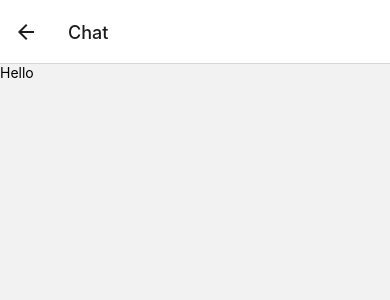
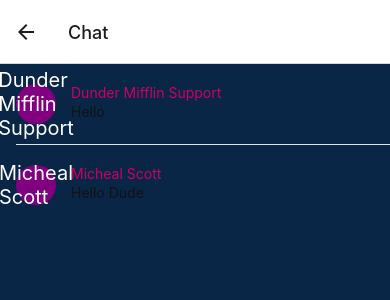
Before and after one commit to bstkpnr/live-chat-react-native, a React Native app: screen /Chat in a window 390 px wide. Shown: the top 300 px of the page. Built offline with nearby package versions, Linux system fonts and the light colour scheme.

Commit message:
edit fix

```diff
--- /dev/null
+++ b/components/Button.js
@@ -0,0 +1,11 @@
+import React from 'react'
+import { TouchableOpacity,Text } from 'react-native'
+import { register_style } from './style/component_styles'
+
+export default function Button({title}) {
+  return (
+    <TouchableOpacity style={register_style.container_x}>
+    <Text style={register_style.btn_title}>{title}</Text>
+</TouchableOpacity>
+  )
+}
--- /dev/null
+++ b/components/Contact.js
@@ -0,0 +1,17 @@
+import React from 'react'
+import {Text,View,TouchableOpacity} from 'react-native'
+import { chat_style } from './style/component_styles'
+
+export default function Contact({customer_name,subtitle,onPress}) {
+  return (
+    <TouchableOpacity style={chat_style.chat_row} onPress={onPress}>
+    <View style={chat_style.user_avatar}>
+      <Text style={chat_style.avatar_name}>{customer_name}</Text>
+    </View>
+    <View style={chat_style.text_container}>
+      <Text style={chat_style.customer_name}>{customer_name}</Text>
+      <Text style={chat_style.subtitle}>{subtitle}</Text>
+    </View>
+  </TouchableOpacity>
+  )
+}
--- /dev/null
+++ b/components/style/component_styles.js
@@ -0,0 +1,116 @@
+import { StyleSheet, Dimensions } from 'react-native'
+
+const deviceSize = Dimensions.get('window')
+
+const main_style=StyleSheet.create({
+    main:{
+        backgroundColor: '#0A2647',
+         flex: 1,
+         alignItems: 'center',
+         justifyContent: 'center' ,
+      },
+      text_input:{
+
+        height: 20,
+        width:100,
+        margin: 5,
+        borderWidth: 1,
+        padding: 10,
+}
+
+
+})
+const chat_style=StyleSheet.create({
+    chat_main:{
+        backgroundColor: '#0A2647',
+        flex:1
+
+      },
+      customer_name:{
+
+        fontSize:14,
+        color:"#cc0066",
+
+},
+subtitle:{
+marginTop:2,
+color:"#121212"
+},
+serprator:{
+    height:StyleSheet.hairlineWidth,
+    backgroundColor:'#e2e2e2',
+    marginStart:16
+
+},
+chat_row:{
+    flexDirection:'row',
+    paddingHorizontal:16,
+    paddingVertical:20
+},
+
+text_container:{
+flex:1,
+marginStart:15
+},
+user_avatar:{
+    backgroundColor:'purple',
+    height:40,
+    width:40,
+    borderRadius:20,
+    alignItems:'center',
+    justifyContent:'center'
+
+},
+avatar_name:{
+    fontSize:20,
+    color:'white'
+},
+
+
+
+})
+const register_style=StyleSheet.create({
+    main:{
+        backgroundColor: '#0A2647',
+         flex: 1,
+         alignItems: 'center',
+         justifyContent: 'center' ,
+      },
+      container:{
+      flex:1
+},
+title:{
+    fontSize:26,
+    color:'white',
+    fontWeight:"800"
+},
+content:{
+    padding:32
+},
+input:{
+    backgroundColor:'white',
+    fontSize:15,
+    marginTop:16,
+    paddingHorizontal:16,
+    paddingVertical:12,
+    borderRadius:6
+},
+btnContainer:{
+    flexDirection:'row',
+    justifyContent:'space-between',
+    marginTop:32
+} ,
+btn_title:{
+color:'white',
+fontSize:18
+},
+container_x:{
+  backgroundColor:'#cc0066',
+  paddingHorizontal: 16,
+  paddingVertical:12,
+  borderRadius:6
+
+}
+
+})
+export {main_style,chat_style,register_style}
--- a/pages/Chat/ChatPage.js
+++ b/pages/Chat/ChatPage.js
@@ -1,8 +1,17 @@
-import React from 'react'
-import { View, Text } from 'react-native';
+import React from 'react';
+import {View} from 'react-native';
+import {SafeAreaView} from 'react-native-safe-area-context';
+import { chat_style } from '../../components/style/component_styles';
+import {Ionicons} from 'react-native-vector-icons/Ionicons'
+import Contact from '../../components/Contact';
+
 
 export default function ChatPage() {
   return (
-    <View><Text>Hello</Text></View>
-  )
+    <SafeAreaView style={chat_style.chat_main}>
+      <Contact customer_name={"Dunder Mifflin Support"} subtitle={"Hello "} onPress={()=>{alert('Hi,DunderMifflin Touched')}} />
+      <View style={chat_style.serprator} />
+    <Contact customer_name={"Micheal Scott"} subtitle={"Hello Dude"} onPress={()=>{alert('Hi,MichealScott Touched')}}  />
+    </SafeAreaView>
+  );
 }
--- a/pages/Login/LoginPage.js
+++ b/pages/Login/LoginPage.js
@@ -1,11 +1,27 @@
-import React from 'react'
-import { View,Button } from 'react-native';
+import React, { useState } from 'react'
+import { View,Button, TextInput, SafeAreaView } from 'react-native';
+import {main_style} from '../../components/style/component_styles'
 
 export default function LoginPage({navigation}) {
+
+  const [customerName, setCustomerName]=useState("");
+
+  const handleSubmit=()=>{
+    if(customerName=="Beste" && customerName !=null){
+      navigation.navigate("Chat")
+    }
+    else{
+      alert("GİRİŞ YAPAMAZSIN")
+
+    }
+  }
   return (
-    <View>
+    <View style={main_style.main}>
 
-        <Button onPress={()=>navigation.navigate("Chat")} title="Selam"></Button>
+      <TextInput style={main_style.text_input} onChangeText={setCustomerName} value={customerName} />
+
+        <Button onPress={handleSubmit} title="Selam"></Button>
+        <Button onPress={()=>navigation.navigate('Register')} title="Kayıt Olunuz"></Button>
     </View>
   )
 }
--- /dev/null
+++ b/pages/Register/Register.js
@@ -0,0 +1,26 @@
+import React from 'react'
+import { TextInput, View,Text, TouchableOpacity } from 'react-native'
+import { SafeAreaView } from 'react-native-safe-area-context'
+import { register_style } from '../../components/style/component_styles';
+import Button from '../../components/Button';
+export default function Register() {
+  return (
+    <View style={register_style.main}>
+        <SafeAreaView>
+            <View style={register_style.content}>
+
+            <Text style={register_style.title}>Size yardımcı olmak için kayıt olunuz</Text>
+            <TextInput style={register_style.input} placeholder='Lütfen Adınızı Yazınızı' />
+            <TextInput style={register_style.input} placeholder='Lütfen Email Yazınızı' />
+            <TextInput style={register_style.input} placeholder='Lütfen Password Yazınızı' />
+            <View style={register_style.btnContainer}>
+            <Button title="Sign In" />
+            <Button title="Sign Up" />
+
+            </View>
+
+            </View>
+        </SafeAreaView>
+    </View>
+  );
+}
```
Also changed, not shown: 3 other files (tests, documents, lock files or other folders).
